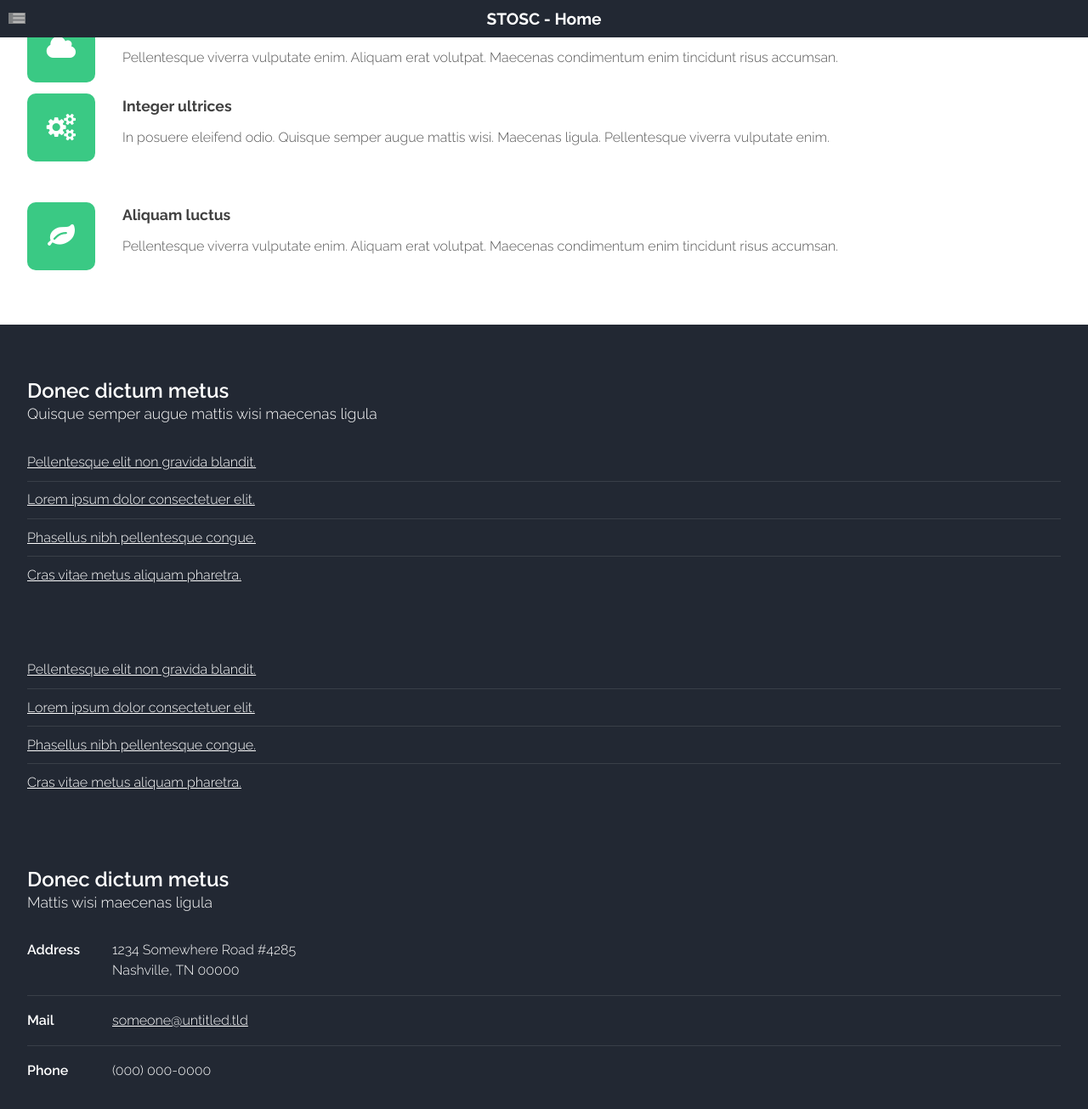
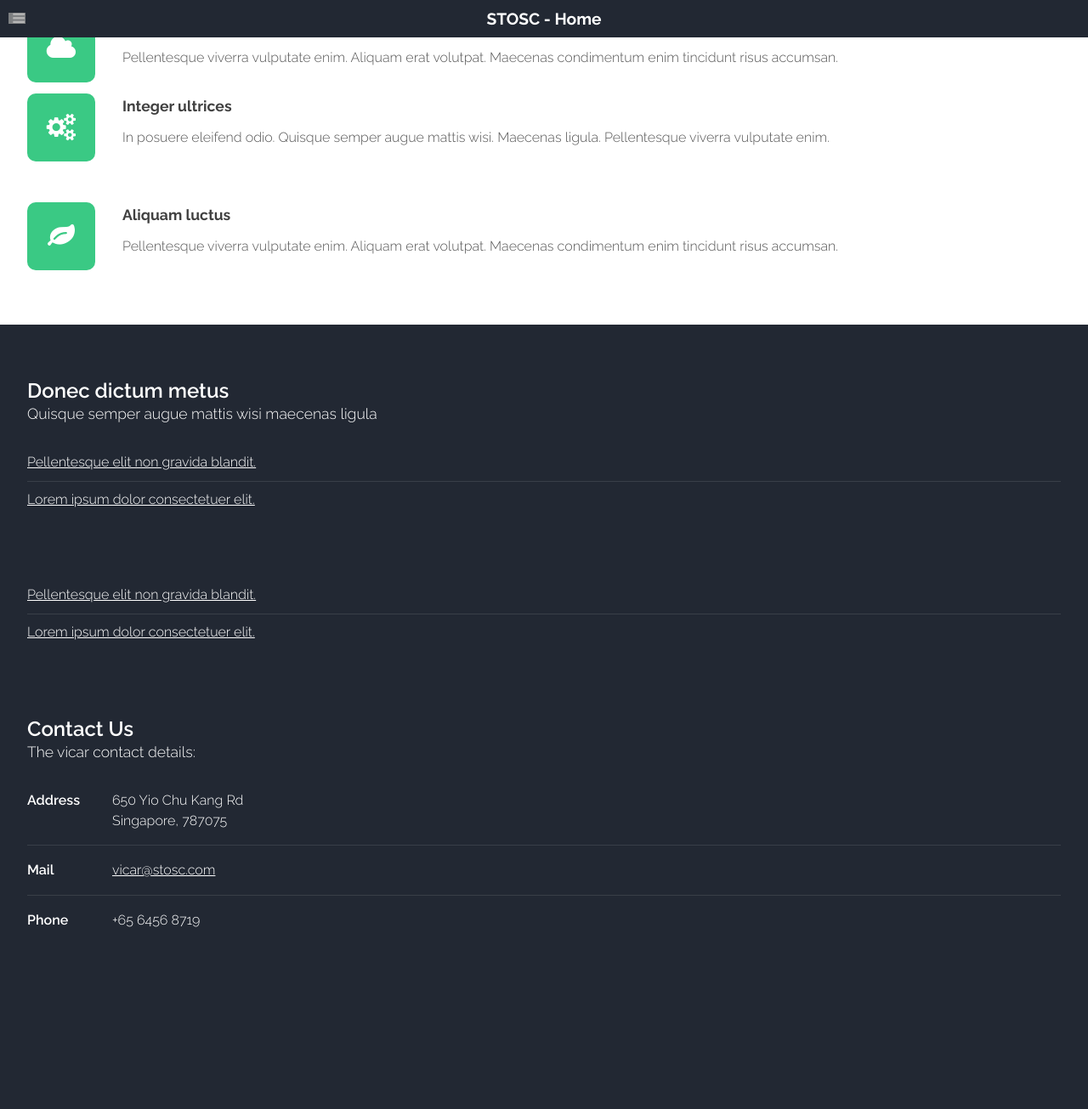
Before and after one commit to stoscsg/stoscsg.github.io, a Jekyll site: the page built from index.html, in a window 1280 px wide and 1400 px high, scrolled down 1158 px. Shown: the top 1305 px of the window at 85% size. Built offline with Jekyll 4.4.1, drawn with Linux system fonts in a browser that asks for light colours; the list of posts is cut into pages by our own code; after the commit the page ends 2382 px from its top, so only the background shows below that; grey boxes are pictures that could not be loaded.

Commit message:
Vicar Contact

```diff
--- a/_layouts/default.html
+++ b/_layouts/default.html
@@ -41,16 +41,12 @@
 											<ul class="default">
 												<li><a href="http://beta.stosc.com">Pellentesque elit non gravida blandit.</a></li>
 												<li><a href="http://beta.stosc.com">Lorem ipsum dolor consectetuer elit.</a></li>
-												<li><a href="http://beta.stosc.com">Phasellus nibh pellentesque congue.</a></li>
-												<li><a href="http://beta.stosc.com">Cras vitae metus aliquam  pharetra.</a></li>
 											</ul>
 										</section>
 										<section class="6u">
 											<ul class="default">
 												<li><a href="http://beta.stosc.com">Pellentesque elit non gravida blandit.</a></li>
 												<li><a href="http://beta.stosc.com">Lorem ipsum dolor consectetuer elit.</a></li>
-												<li><a href="http://beta.stosc.com">Phasellus nibh pellentesque congue.</a></li>
-												<li><a href="http://beta.stosc.com">Cras vitae metus aliquam  pharetra.</a></li>
 											</ul>
 										</section>
 									</div>
@@ -59,21 +55,21 @@
 							<div class="4u">
 								<section>
 									<header class="major">
-										<h2>Donec dictum metus</h2>
-										<span class="byline">Mattis wisi maecenas ligula</span>
+										<h2>Contact Us</h2>
+										<span class="byline">The vicar contact details:</span>
 									</header>
 									<ul class="contact">
 										<li>
 											<span class="address">Address</span>
-											<span>1234 Somewhere Road #4285 <br />Nashville, TN 00000</span>
+											<span>650 Yio Chu Kang Rd<br />Singapore, 787075</span>
 										</li>
 										<li>
 											<span class="mail">Mail</span>
-											<span><a href="http://beta.stosc.com">someone@untitled.tld</a></span>
+											<span><a href="mailto:vicar@stosc.com">vicar@stosc.com</a></span>
 										</li>
 										<li>
 											<span class="phone">Phone</span>
-											<span>(000) 000-0000</span>
+											<span>+65 6456 8719</span>
 										</li>
 									</ul>
 								</section>
```
